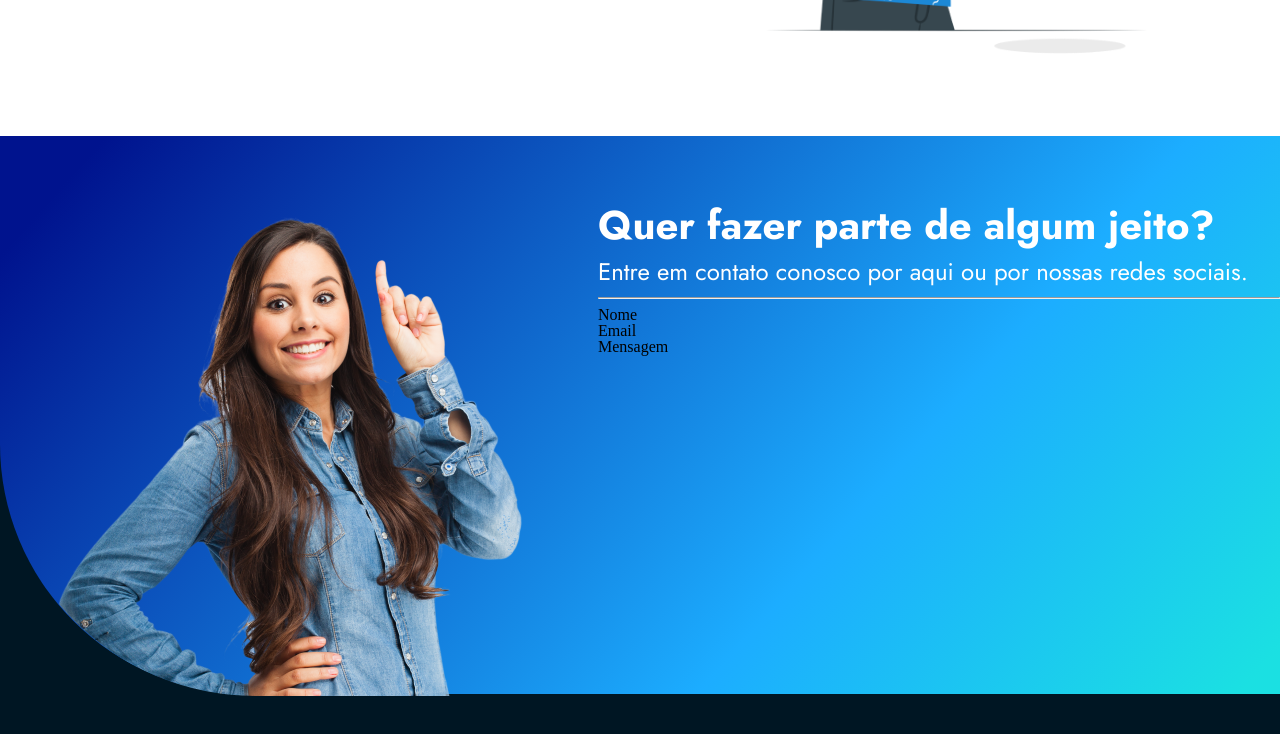
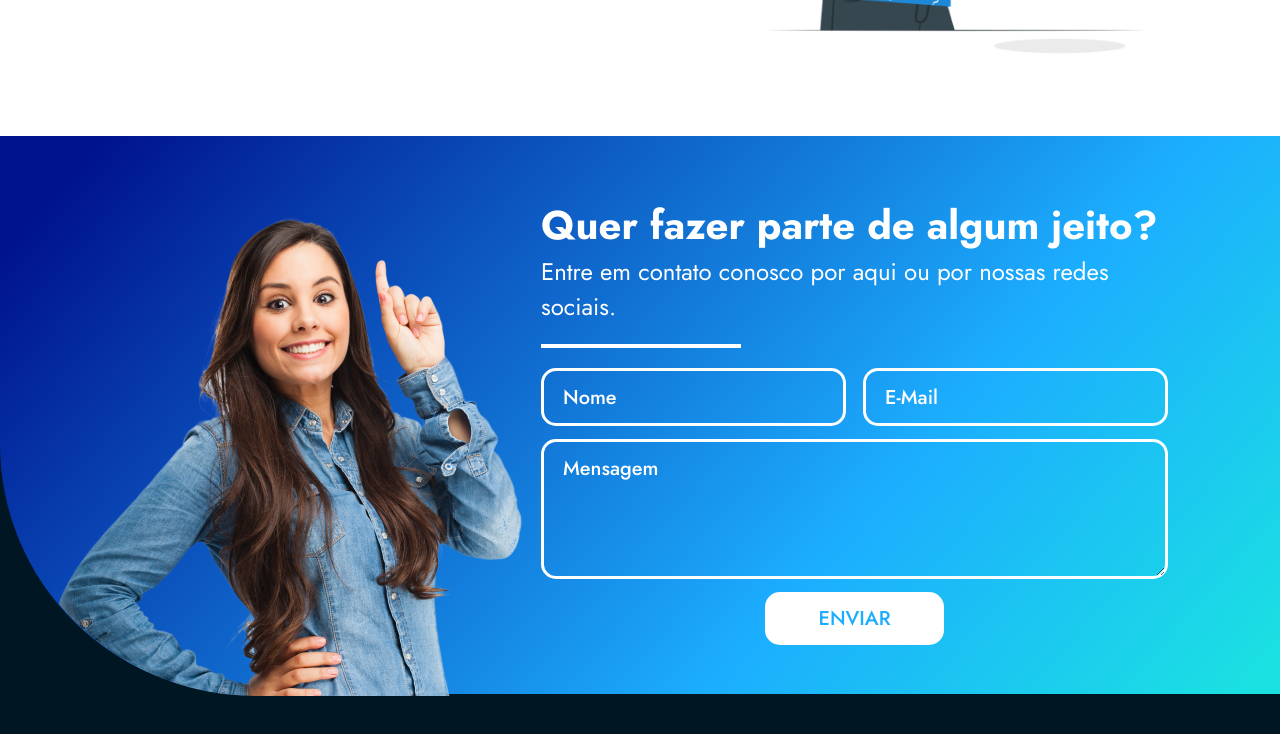
Before and after one commit to freitassz/Ocean-clean, a plain HTML site: page index.html in a window 1280 px wide. Shown: the part 2205-2939 px from the top of the page. Drawn offline with Linux system fonts and the light colour scheme.

Commit message:
bastante alteração no formulario

```diff
--- a/index.html
+++ b/index.html
@@ -97,11 +97,17 @@
             <div class="forms">
                 <div class="forms-detalhes">
                     <p>Quer fazer parte de algum jeito?</p>
-                    <p>Entre em contato conosco por aqui ou por nossas redes sociais.</p>
+                    <p>Entre em contato conosco por aqui ou por nossas redes<br>sociais.</p>
                     <hr>
-                    <div>Nome</div>
-                    <div>Email</div>
-                    <div>Mensagem</div>
+                    <form action="enviar" method="post">
+                        <div>
+                            <input class="nome-email" type="text" required placeholder="Nome">
+                            <input class="nome-email" type="email" required placeholder="E-Mail">
+                        </div>
+
+                        <textarea placeholder="Mensagem" required></textarea>
+                        <input id="submite" type="submit" value="ENVIAR">
+                    </form>
                 </div>
             </div>
         </div>
--- a/style.css
+++ b/style.css
@@ -198,10 +198,8 @@ header a{
     height: 500px;
 }
 
-footer{
-    background-color: #001623;
-    height: 950px;
-}
+/* Footer e formulario */
+
 
 #forms{
     background: linear-gradient(131.58deg, #00138E 6%, #1CADFF 67.14%, #1BE0E2 97.71%);
@@ -209,6 +207,7 @@ footer{
     height: 558px;
 
 }
+
 
 .forms{
     border-bottom-left-radius: 255px;
@@ -220,8 +219,10 @@ footer{
 }
 
 .forms-detalhes{
-    margin: 0px 0px 0px 598px;
-    align-items: flex-end;
+    margin: 0px 7rem 0px 0px;
+    display: grid;
+    justify-content: end;
+
 }
 
 .forms-detalhes p:first-of-type{
@@ -240,7 +241,92 @@ color: white;
     font-weight: 400;
     font-size: 24px;
     line-height: 35px;
-    display: flex;
-    align-items: center;
     color: white;
 }
+
+#forms hr{
+    width: 200px;
+    height: 4px;
+    background: #FFFFFF;
+    border: none;
+    margin: 20px 0 20px 0;
+}
+
+            /* AONDE O FORMULARIO INICIA */
+
+form{
+    display: flex;
+    flex-direction: column;
+}
+
+form div{
+    display: flex;
+    justify-content: space-between;
+    margin-bottom: 13px;
+}
+
+.nome-email{
+    background: none;
+    border: 3px solid #FFFFFF;
+    border-radius: 15px;
+    width: 295px;
+    height: 50px;
+}
+
+.nome-email::placeholder{
+    font-family: 'Jost';
+    font-style: normal;
+    color: white;
+    font-weight: 500;
+    font-size: 20px;
+    padding-left: 17px;
+}
+
+.nome-email {
+    font-family: 'Jost';
+    font-style: normal;
+    color: white;
+    font-weight: 500;
+    font-size: 20px;
+}
+
+textarea{
+    background: none;
+    border: 3px solid #FFFFFF;
+    border-radius: 15px;
+    width: 617px;
+    height: 130px;
+}
+
+textarea::placeholder{
+    font-family: 'Jost';
+    font-style: normal;
+    color: white;
+    font-weight: 500;
+    font-size: 20px;
+    padding-left: 17px;
+    padding-top: 10px;
+}
+
+#submite{
+    border: none;
+    border-radius: 15px;
+    margin: 13px auto;
+    width: 179px;
+    height: 53px;
+    color: #1CADFF;
+    background: #FFFFFF;
+    font-family: 'Jost';
+    font-style: normal;
+    font-weight: 500;
+    font-size: 20px;
+    line-height: 35px;
+}
+
+
+
+
+footer{
+    background-color: #001623;
+    height: 950px;
+}
```
Lines whose indentation alone changed are shown as unchanged.
